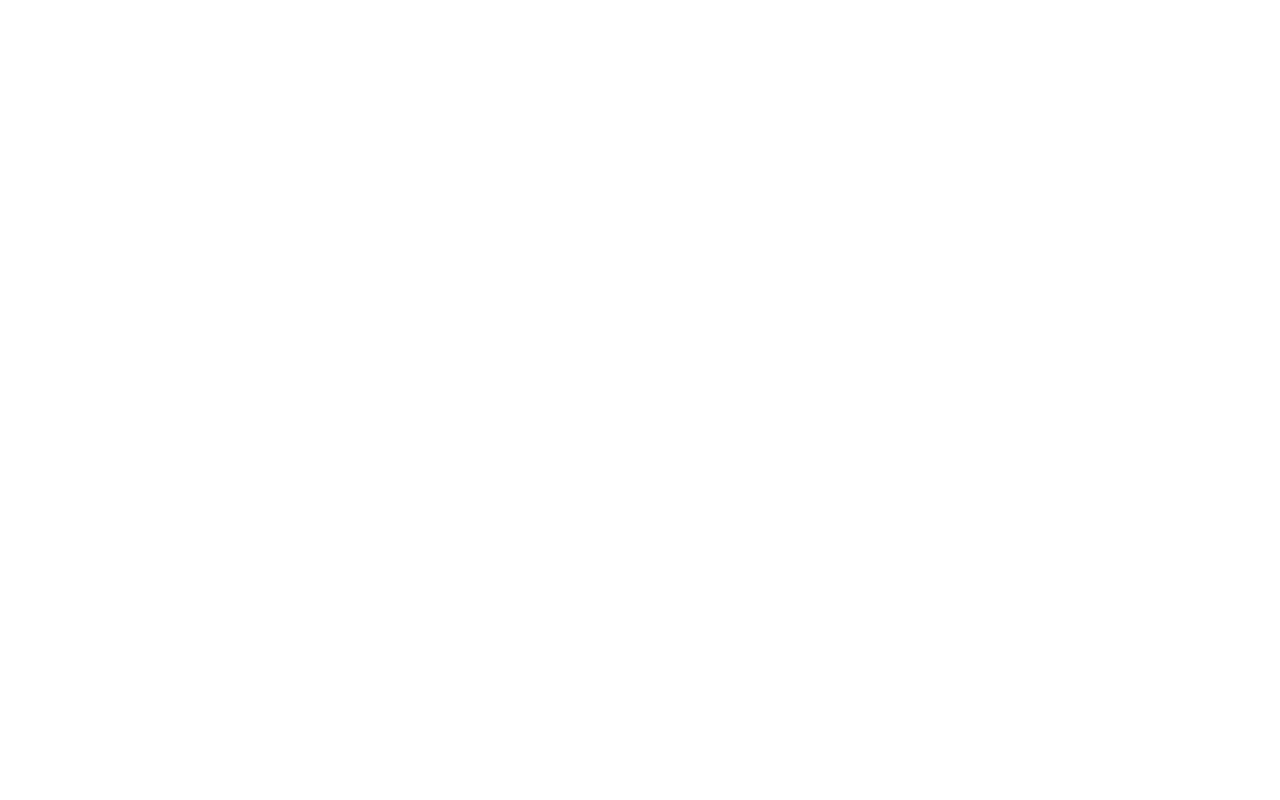
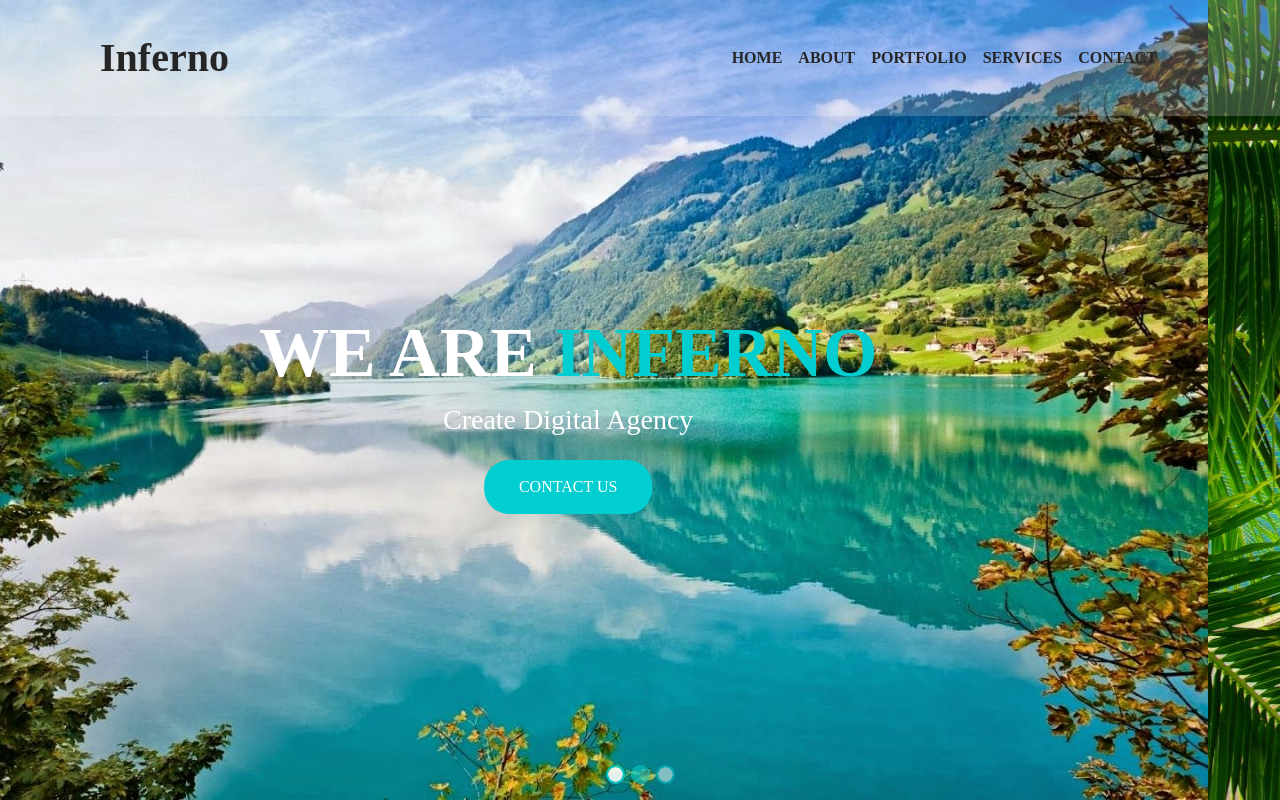
Before and after one commit to RainStrong532/responsive-web-homepage-animation, a plain HTML site: page index.html in a window 1280 px wide. Drawn offline with nearby package versions, Linux system fonts and the light colour scheme.

Commit message:
done task

```diff
--- a/css-scss/style.scss
+++ b/css-scss/style.scss
@@ -0,0 +1,86 @@
+body{
+    font-family: poppins;
+}
+.navbar-inverse{
+    z-index: 1000;
+    position: fixed;
+    top: 0;
+    left: 0;
+    width: 100vw;
+    background-color: rgba($color: #FFFFFF, $alpha: 0.2)!important;
+    border-color: transparent;
+    .navbar-brand{
+        color: #262626;
+        font-size: 40px;
+        padding: 20px 15px;
+        font-weight: 900;
+        &:hover{
+            color: #262626!important;
+        }
+    }
+    li{
+        a{
+        color: #262626!important;
+        text-transform: uppercase;
+        font-size: 16px;
+        font-weight: bold;
+        }
+    }
+}
+.banner{
+    background-size: cover;
+    -webkit-background-size: cover;
+    background-position: center center;
+    background-repeat: no-repeat;
+    height: 100vh;
+}
+.carousel-caption{
+    padding-bottom: 250px;
+    h2{
+        font-size: 70px;
+        text-transform: uppercase;
+        font-weight: bold;
+        span{
+            color: darkturquoise;
+        }
+    }
+    a{
+        background: darkturquoise;
+        padding: 15px 35px;
+        display: inline-block;
+        margin-top: 15px;
+        color: #FFF;
+        text-transform: uppercase;
+        border-radius: 25px;
+        &:hover{
+            text-decoration: none;
+        }
+    }
+}
+.navbar-nav.navbar-right{
+    margin: 25px 0;
+}
+
+
+header{
+    .carousel-inner{
+        .carousel-item{
+        height: 100vh;
+        }
+    }
+    .carousel-control-prev-icon, .carousel-control-next-icon{
+        background-image: none;
+    }
+    .carousel-indicators{
+        li{
+            width: 15px;
+            height: 15px;
+            border-radius: 50%;
+            border: 2px solid;
+            border-color: darkturquoise;
+        }
+        .active{
+            background-color: darkturquoise;
+        }
+    }
+}
--- a/index.html
+++ b/index.html
@@ -1,19 +1,106 @@
 <!DOCTYPE html>
 <html lang="en">
+
 <head>
     <meta charset="UTF-8">
     <meta http-equiv="X-UA-Compatible" content="IE=edge">
     <meta name="viewport" content="width=device-width, initial-scale=1.0">
     <title>Home Page</title>
-    <link rel="stylesheet" href="./boostrap/bootstrap-4.6.0-dist/css/bootstrap.min.css"/>
-    <link
-    rel="stylesheet"
-    href="https://cdnjs.cloudflare.com/ajax/libs/animate.css/4.1.1/animate.min.css"
-  />
+    <link rel="stylesheet" href="./boostrap/bootstrap-4.6.0-dist/css/bootstrap.min.css" />
+    <link rel="stylesheet" href="https://cdnjs.cloudflare.com/ajax/libs/animate.css/4.1.1/animate.min.css" />
+    <link rel="stylesheet" href="./css-scss/style.css">
 </head>
+
 <body>
+    <header>
+        <nav class="navbar navbar-expand-lg bg-dark navbar-dark navbar-default navbar-inverse">
+            <div class="container">
+                <div class="row justify-content-between col-12">
+                    <div>
+                        <a class="navbar-brand" href="#">Inferno</a>
+                        <button class="navbar-toggler" type="button" data-toggle="collapse"
+                            data-target="#navbarSupportedContent" aria-controls="navbarSupportedContent"
+                            aria-expanded="false" aria-label="Toggle navigation">
+                            <span class="navbar-toggler-icon"></span>
+                        </button>
+                    </div>
+                    <div class="collapse navbar-collapse flex justify-content-end" id="navbarSupportedContent">
+                        <ul class="navbar-nav navbar-right">
+                            <li class="nav-item active">
+                                <a class="nav-link" href="#">Home</a>
+                            </li>
+                            <li class="nav-item">
+                                <a class="nav-link" href="#">About</a>
+                            </li>
+                            <li class="nav-item">
+                                <a class="nav-link" href="#">Portfolio</a>
+                            </li>
+                            <li class="nav-item">
+                                <a class="nav-link" href="#">Services</a>
+                            </li>
+                            <li class="nav-item">
+                                <a class="nav-link" href="#">Contact</a>
+                            </li>
+                        </ul>
+                    </div>
+                </div>
+            </div>
+        </nav>
 
+
+        <div id="carouselExampleIndicators" class="carousel slide" data-ride="carousel">
+            <ol class="carousel-indicators">
+                <li data-target="#carouselExampleIndicators" data-slide-to="0" class="active"></li>
+                <li data-target="#carouselExampleIndicators" data-slide-to="1"></li>
+                <li data-target="#carouselExampleIndicators" data-slide-to="2"></li>
+            </ol>
+            <div class="carousel-inner">
+                <div class="carousel-item active">
+                    <div class="banner" class="d-block w-100" style="background-image: url(./assets/images/1.jpg)">
+                    </div>
+                    <div class="carousel-caption d-none d-md-block">
+                        <h2 class="animate__animated animate__slideInDown" style="animation-delay: 1s; animation-duration: 1s;">We are <span>Inferno</span></h2>
+                        <h3 class="animate__animated animate__fadeInUp" style="animation-delay: 2s; animation-duration: 1s;">Create Digital Agency</h3>
+                        <p class="animate__animated animate__zoomIn" style="animation-delay: 3s; animation-duration: 1s;">
+                            <a href="#">Contact us</a>
+                        </p>
+                    </div>
+                </div>
+                <div class="carousel-item">
+                    <div class="banner" class="d-block w-100" style="background-image: url(./assets/images/2.jpg)">
+                    </div>
+                    <div class="carousel-caption d-none d-md-block">
+                        <h2 class="animate__animated animate__zoomIn" style="animation-delay: 1s; animation-duration: 1s;">Best in <span>Planning</span></h2>
+                        <h3 class="animate__animated animate__fadeInLeft" style="animation-delay: 2s; animation-duration: 1s;">Strategy and planning</h3>
+                        <p class="animate__animated animate__zoomIn" style="animation-delay: 1s; animation-duration: 1s;">
+                            <a href="#">Contact us</a>
+                        </p>
+                    </div>
+                </div>
+                <div class="carousel-item">
+                    <div class="banner" class="d-block w-100" style="background-image: url(./assets/images/3.jpg)">
+                    </div>
+                    <div class="carousel-caption d-none d-md-block">
+                        <h2 class="animate__animated animate__bounceInRight" style="animation-delay: 1s; animation-duration: 2s;">Best in <span>Business</span></h2>
+                        <h3 class="animate__animated animate__bounceInLeft" style="animation-delay: 2s; animation-duration: 2s;">Business and Consulting</h3>
+                        <p class="animate__animated animate__bounceInRight" style="animation-delay: 3s; animation-duration: 2s;">
+                            <a href="#">Contact us</a>
+                        </p>
+                    </div>
+                </div>
+            </div>
+            <a class="carousel-control-prev" href="#carouselExampleIndicators" role="button" data-slide="prev">
+                <span class="carousel-control-prev-icon" aria-hidden="true"></span>
+                <span class="sr-only">Previous</span>
+            </a>
+            <a class="carousel-control-next" href="#carouselExampleIndicators" role="button" data-slide="next">
+                <span class="carousel-control-next-icon" aria-hidden="true"></span>
+                <span class="sr-only">Next</span>
+            </a>
+        </div>
+    </header>
     <script src="./js/jquery-3.6.0.min.js"></script>
     <script src="./boostrap/bootstrap-4.6.0-dist/js/bootstrap.min.js"></script>
 </body>
+
 </html>
```
Also changed, not shown: assets/images/1.jpg (added), assets/images/2.jpg (added), assets/images/3.jpg (added), css-scss/style.css (added), 1 other file.
